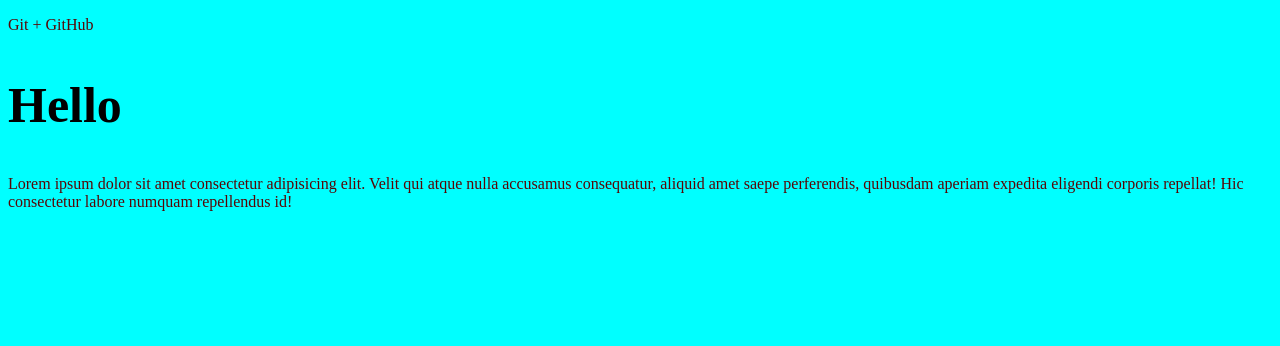
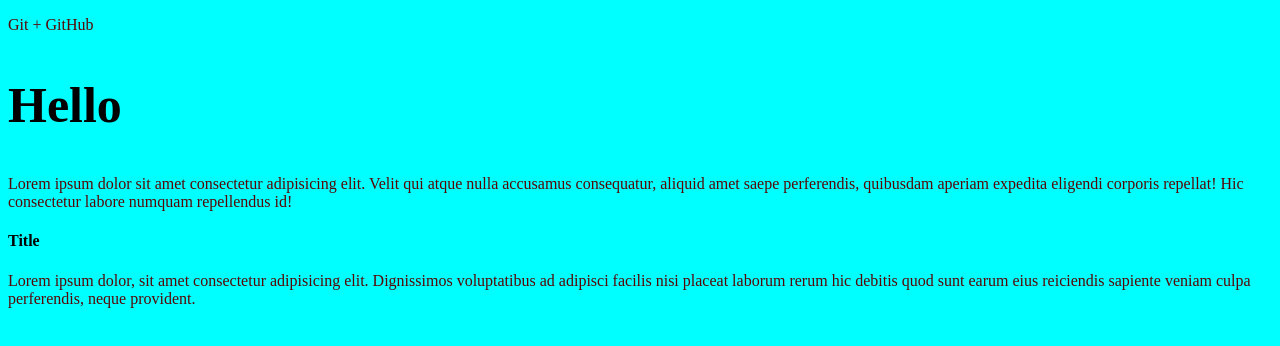
Before and after one commit to ITshegi/gittest, a plain HTML site: page index.html in a window 1280 px wide. Drawn offline with Linux system fonts and the light colour scheme.

Commit message:
new branch

```diff
--- a/index.html
+++ b/index.html
@@ -11,5 +11,7 @@
     <p>Git + GitHub</p>
     <h2>Hello</h2>
     <p>Lorem ipsum dolor sit amet consectetur adipisicing elit. Velit qui atque nulla accusamus consequatur, aliquid amet saepe perferendis, quibusdam aperiam expedita eligendi corporis repellat! Hic consectetur labore numquam repellendus id!</p>
+    <h4>Title</h4>
+    <p>Lorem ipsum dolor, sit amet consectetur adipisicing elit. Dignissimos voluptatibus ad adipisci facilis nisi placeat laborum rerum hic debitis quod sunt earum eius reiciendis sapiente veniam culpa perferendis, neque provident.</p>
 </body>
 </html>
```
